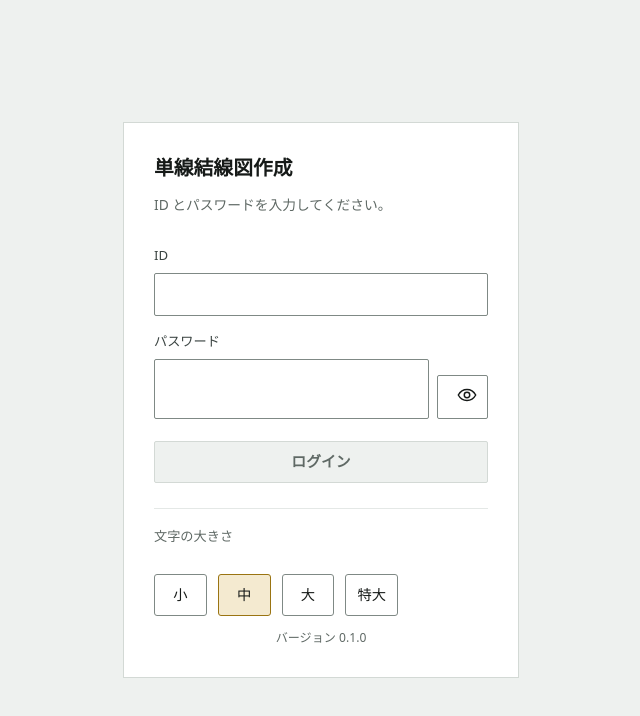
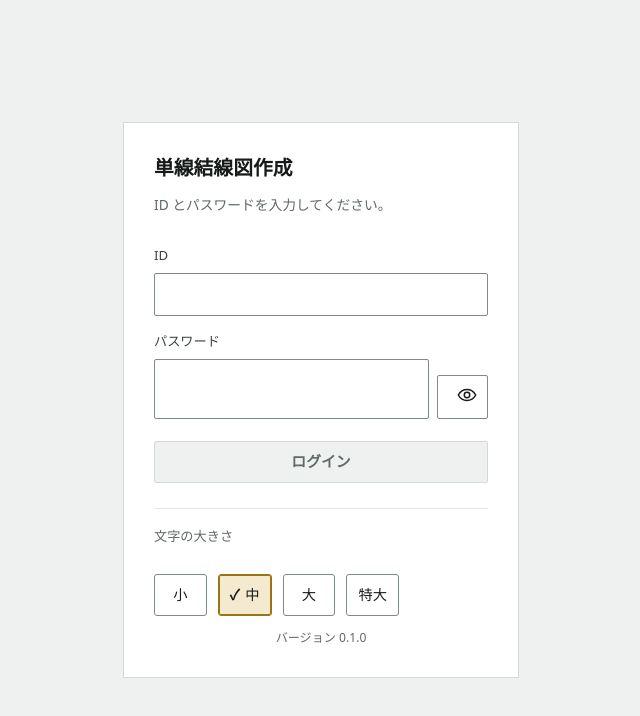
Before and after one commit to takayukiokushin/zumen, a React (Vite) app in the folder apps/web/: page / in a window 1280 px wide. Shown: the top 716 px of the page, without its empty margins (319-959 px from the left). Built offline with nearby package versions, Linux system fonts and the light colour scheme; no server answers.

Commit message:
選んでいる状態に、チェックマークと太めの枠を付ける（色だけで知らせない）
Co-Authored-By: Claude Sonnet 5.5 <noreply@anthropic.com>
Claude-Session: https://claude.ai/code/session_01KvsKtPxGCdexX42rWNhHAt

```diff
--- a/apps/web/src/styles.css
+++ b/apps/web/src/styles.css
@@ -732,3 +732,18 @@ button.with-icon svg { flex: 0 0 auto; }
   .add-user label { min-width: 0; }
   .add-user input, .add-user select { min-width: 0; width: 100%; }
 }
+
+/* ---- 選んでいる状態は、色だけで知らせない：チェックマークと、太めの枠を付ける ---- */
+/* 対象：選ぶ形のボタン（あり／なし・受電方式・用紙と向き・言葉・明るさ・文字の大きさ・線を引くモード・印刷プレビュー） */
+.radio-row button[aria-pressed="true"]::before,
+.paper-pick button[aria-pressed="true"]::before,
+.seg button[aria-pressed="true"]::before,
+.tools button.on::before {
+  content: "✓"; margin-right: .4em; font-weight: 700; color: var(--ink);
+}
+.radio-row button[aria-pressed="true"],
+.paper-pick button[aria-pressed="true"],
+.seg button[aria-pressed="true"],
+.tools button.on { box-shadow: inset 0 0 0 1px var(--accent); }
+/* 上のタブは、チェックではなく、下に太い線を付ける */
+.tabbar button[aria-pressed="true"] { box-shadow: inset 0 -4px 0 var(--accent); font-weight: var(--weight-strong); }
```
Also changed, not shown: 1 other file (tests, documents, lock files or other folders).
